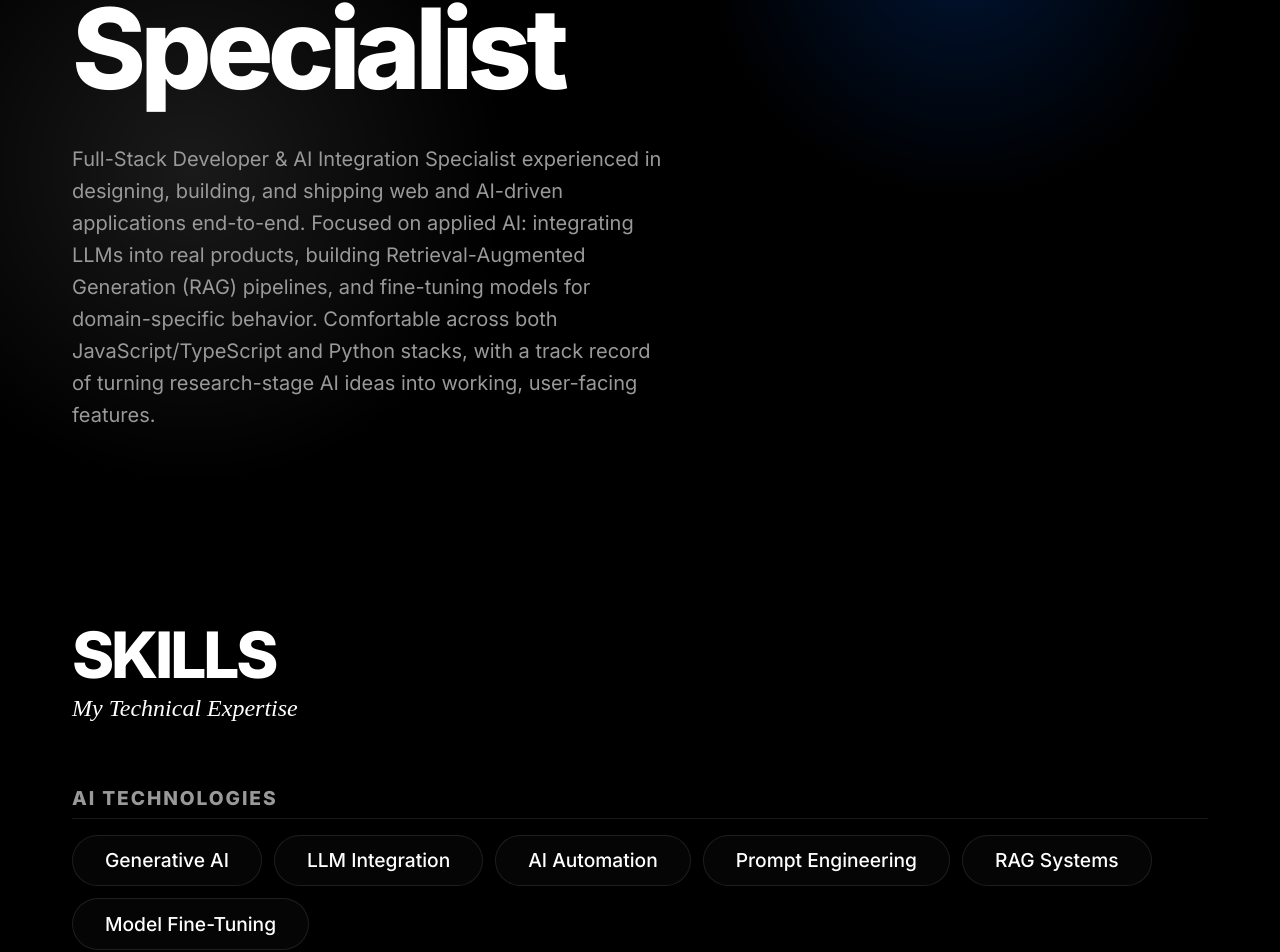
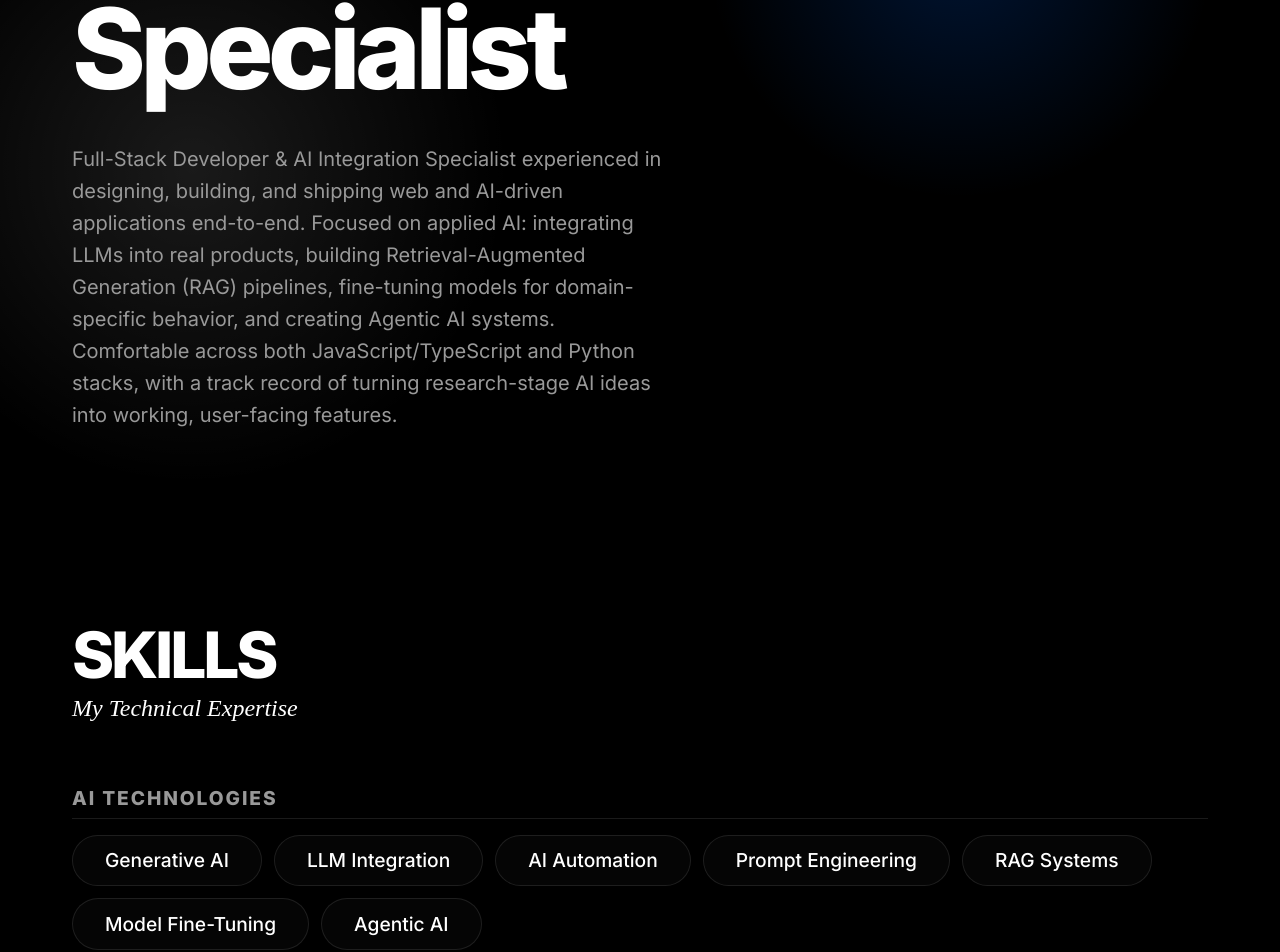
Before and after one commit to gouthamx67/portfolio, a Next.js app: page / in a window 1280 px wide. Shown: the part 392-1344 px from the top of the page. Built offline with nearby package versions, Linux system fonts and the light colour scheme; a web font is replaced by a local one.

Commit message:
Update bio: add Agentic AI and reinforce RAG/fine-tuning

```diff
--- a/src/data/config.ts
+++ b/src/data/config.ts
@@ -1,9 +1,9 @@
 export const portfolioData = {
     name: "Goutham",
     role: "Full Stack Developer | AI Integration Specialist",
-    bio: "Full-Stack Developer & AI Integration Specialist experienced in designing, building, and shipping web and AI-driven applications end-to-end. Focused on applied AI: integrating LLMs into real products, building Retrieval-Augmented Generation (RAG) pipelines, and fine-tuning models for domain-specific behavior. Comfortable across both JavaScript/TypeScript and Python stacks, with a track record of turning research-stage AI ideas into working, user-facing features.",
+    bio: "Full-Stack Developer & AI Integration Specialist experienced in designing, building, and shipping web and AI-driven applications end-to-end. Focused on applied AI: integrating LLMs into real products, building Retrieval-Augmented Generation (RAG) pipelines, fine-tuning models for domain-specific behavior, and creating Agentic AI systems. Comfortable across both JavaScript/TypeScript and Python stacks, with a track record of turning research-stage AI ideas into working, user-facing features.",
     skills: {
-        "AI Technologies": ["Generative AI", "LLM Integration", "AI Automation", "Prompt Engineering", "RAG Systems", "Model Fine-Tuning"],
+        "AI Technologies": ["Generative AI", "LLM Integration", "AI Automation", "Prompt Engineering", "RAG Systems", "Model Fine-Tuning", "Agentic AI"],
         "Front-End Development": ["HTML5", "CSS3", "JavaScript (ES6+)", "TypeScript", "React.js", "Next.js", "Angular", "Redux", "Bootstrap"],
         "Back-End Development": ["Node.js", "Express.js", "NestJS", "REST APIs", "WebSockets", "OAuth Authentication", "PHP"],
         "Tools & Platforms": ["GitHub", "Postman", "Docker", "Kubernetes", "Linux CLI", "Figma", "Cloudinary", "Vercel", "n8n", "Zapier"],
```
